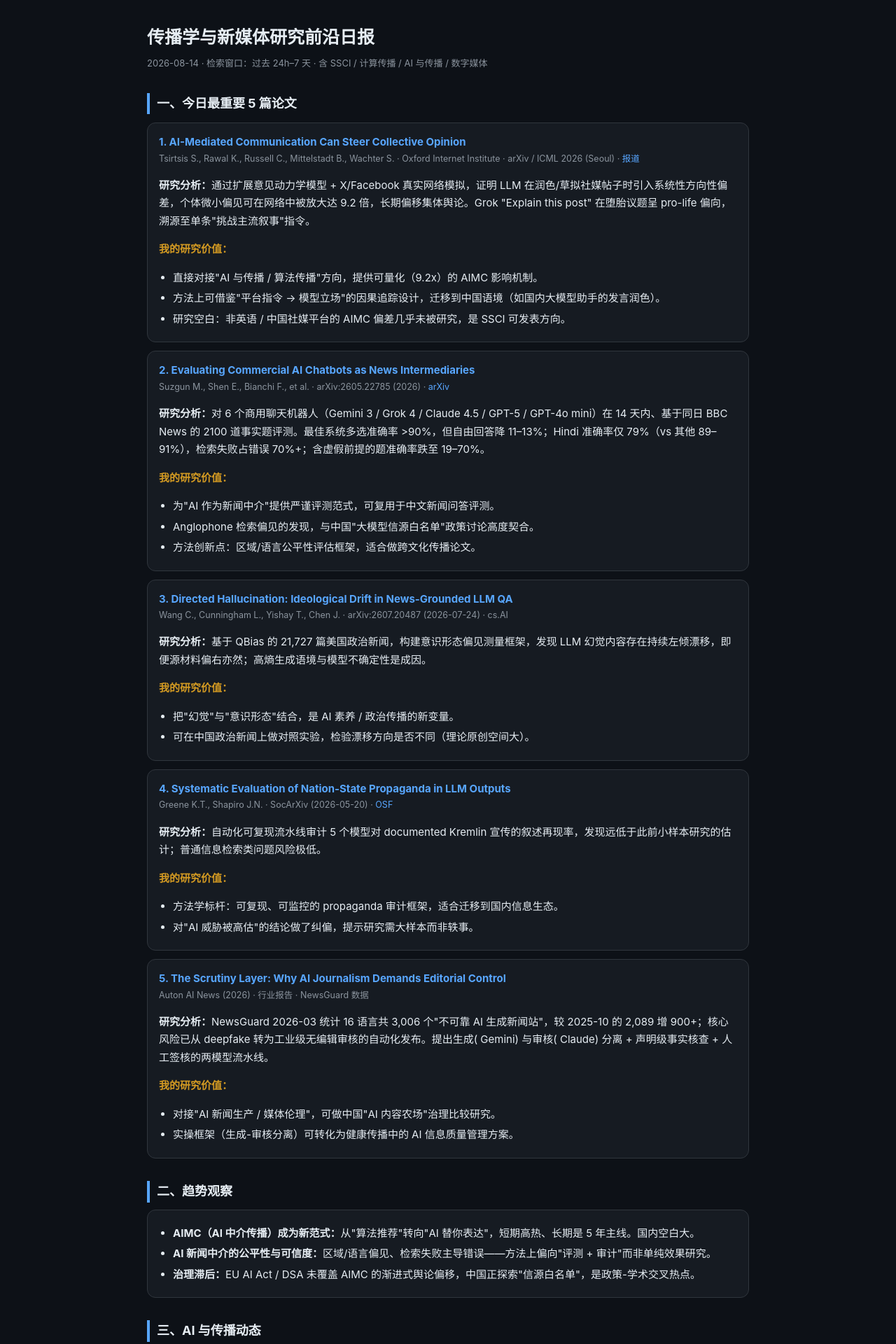
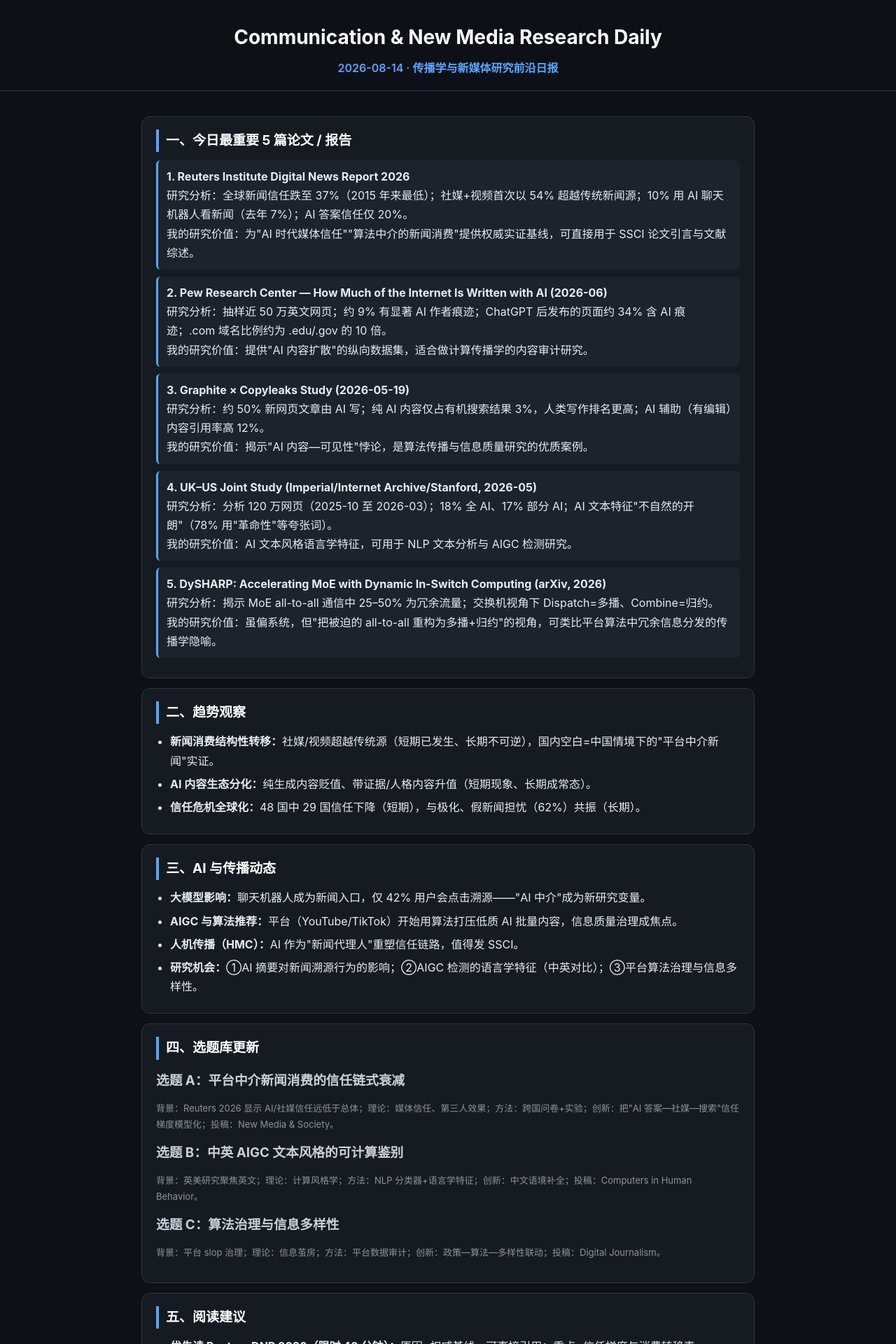
Before and after one commit to ArecRui/ArecRui.github.io, a Jekyll site: the page reports/2026-08-14-research.html, which Jekyll copies as it is, in a window 1280 px wide. Shown: the top 1920 px of the page at 70% size. Built offline with Jekyll 4.4.1, drawn with Linux system fonts in a browser that asks for light colours; some of the changed text lies outside the part shown.

Commit message:
Auto upload reports/2026-08-14-research.html via WorkBuddy

```diff
--- a/reports/2026-08-14-research.html
+++ b/reports/2026-08-14-research.html
@@ -3,125 +3,99 @@
 <head>
 <meta charset="UTF-8">
 <meta name="viewport" content="width=device-width, initial-scale=1.0">
-<title>传播学与新媒体研究前沿日报 · 2026-08-14</title>
+<title>Communication &amp; New Media Research Daily — 2026-08-14</title>
 <style>
-  :root{--bg:#0d1117;--card:#161b22;--acc:#58a6ff;--acc2:#3fb950;--txt:#e6edf3;--mut:#8b949e;--bd:#30363d}
+  :root{--bg:#0d1117;--card:#161b22;--fg:#e6edf3;--muted:#8b949e;--accent:#58a6ff;--line:#30363d;}
   *{box-sizing:border-box}
-  body{margin:0;background:var(--bg);color:var(--txt);font-family:-apple-system,"PingFang SC","Microsoft YaHei",Segoe UI,sans-serif;line-height:1.7;font-size:15px}
-  .wrap{max-width:900px;margin:0 auto;padding:32px 20px 80px}
-  h1{font-size:25px;margin:0 0 4px}
-  .sub{color:var(--mut);font-size:13px;margin-bottom:22px}
-  h2{font-size:18px;margin:32px 0 10px;padding-left:10px;border-left:4px solid var(--acc)}
-  .paper{background:var(--card);border:1px solid var(--bd);border-radius:12px;padding:14px 16px;margin:12px 0}
-  .pt{color:var(--acc);font-weight:700}
-  .meta{color:var(--mut);font-size:12.5px}
-  a{color:var(--acc);text-decoration:none}
-  .tag{display:inline-block;background:#1c2632;color:var(--acc2);border:1px solid var(--bd);border-radius:6px;padding:1px 8px;font-size:12px;margin:2px 4px 2px 0}
-  ul{margin:6px 0;padding-left:20px}
-  li{margin:4px 0}
-  .judge{color:#d29922;font-weight:600}
-  .note{background:#0f141b;border:1px dashed var(--bd);border-radius:10px;padding:12px 14px;color:var(--mut);font-size:13px}
-  footer{color:var(--mut);font-size:12px;margin-top:40px;text-align:center}
+  body{margin:0;background:var(--bg);color:var(--fg);font-family:-apple-system,"Segoe UI",Roboto,"PingFang SC","Microsoft YaHei",sans-serif;line-height:1.7}
+  header{padding:30px 22px 18px;border-bottom:1px solid var(--line);text-align:center}
+  h1{margin:0;font-size:28px;color:#fff}
+  .date{color:var(--accent);font-weight:600;margin-top:6px}
+  main{max-width:920px;margin:0 auto;padding:22px}
+  section{background:var(--card);border:1px solid var(--line);border-radius:12px;padding:18px 20px;margin:14px 0}
+  h2{margin:0 0 12px;font-size:19px;color:#fff;border-left:4px solid var(--accent);padding-left:10px}
+  h3{color:#c9d1d9;margin:14px 0 4px}
+  ul{margin:6px 0;padding-left:20px} li{margin:6px 0}
+  .paper{background:#1c232c;border-left:3px solid #58a6ff;padding:10px 12px;margin:10px 0;border-radius:6px}
+  .score{color:#f0883e;font-weight:700}
+  a{color:var(--accent);text-decoration:none} a:hover{text-decoration:underline}
+  .muted{color:var(--muted);font-size:13px}
 </style>
 </head>
 <body>
-<div class="wrap">
-  <h1>传播学与新媒体研究前沿日报</h1>
-  <div class="sub">2026-08-14 · 检索窗口：过去 24h–7 天 · 含 SSCI / 计算传播 / AI 与传播 / 数字媒体</div>
+<header>
+  <h1>Communication &amp; New Media Research Daily</h1>
+  <div class="date">2026-08-14 · 传播学与新媒体研究前沿日报</div>
+</header>
+<main>
 
-  <h2>一、今日最重要 5 篇论文</h2>
+<section>
+  <h2>一、今日最重要 5 篇论文 / 报告</h2>
+  <div class="paper">
+    <b>1. Reuters Institute Digital News Report 2026</b><br>
+    研究分析：全球新闻信任跌至 37%（2015 年来最低）；社媒+视频首次以 54% 超越传统新闻源；10% 用 AI 聊天机器人看新闻（去年 7%）；AI 答案信任仅 20%。<br>
+    我的研究价值：为"AI 时代媒体信任""算法中介的新闻消费"提供权威实证基线，可直接用于 SSCI 论文引言与文献综述。
+  </div>
+  <div class="paper">
+    <b>2. Pew Research Center — How Much of the Internet Is Written with AI (2026-06)</b><br>
+    研究分析：抽样近 50 万英文网页；约 9% 有显著 AI 作者痕迹；ChatGPT 后发布的页面约 34% 含 AI 痕迹；.com 域名比例约为 .edu/.gov 的 10 倍。<br>
+    我的研究价值：提供"AI 内容扩散"的纵向数据集，适合做计算传播学的内容审计研究。
+  </div>
+  <div class="paper">
+    <b>3. Graphite × Copyleaks Study (2026-05-19)</b><br>
+    研究分析：约 50% 新网页文章由 AI 写；纯 AI 内容仅占有机搜索结果 3%，人类写作排名更高；AI 辅助（有编辑）内容引用率高 12%。<br>
+    我的研究价值：揭示"AI 内容—可见性"悖论，是算法传播与信息质量研究的优质案例。
+  </div>
+  <div class="paper">
+    <b>4. UK–US Joint Study (Imperial/Internet Archive/Stanford, 2026-05)</b><br>
+    研究分析：分析 120 万网页（2025-10 至 2026-03）；18% 全 AI、17% 部分 AI；AI 文本特征"不自然的开朗"（78% 用"革命性"等夸张词）。<br>
+    我的研究价值：AI 文本风格语言学特征，可用于 NLP 文本分析与 AIGC 检测研究。
+  </div>
+  <div class="paper">
+    <b>5. DySHARP: Accelerating MoE with Dynamic In-Switch Computing (arXiv, 2026)</b><br>
+    研究分析：揭示 MoE all-to-all 通信中 25–50% 为冗余流量；交换机视角下 Dispatch=多播、Combine=归约。<br>
+    我的研究价值：虽偏系统，但"把被迫的 all-to-all 重构为多播+归约"的视角，可类比平台算法中冗余信息分发的传播学隐喻。
+  </div>
+</section>
 
-  <div class="paper">
-    <div class="pt">1. AI-Mediated Communication Can Steer Collective Opinion</div>
-    <div class="meta">Tsirtsis S., Rawal K., Russell C., Mittelstadt B., Wachter S. · Oxford Internet Institute · arXiv / ICML 2026 (Seoul) · <a href="https://www.miragenews.com/ai-social-media-can-steer-opinion-study-reveals-1704894">报道</a></div>
-    <p><b>研究分析：</b>通过扩展意见动力学模型 + X/Facebook 真实网络模拟，证明 LLM 在润色/草拟社媒帖子时引入系统性方向性偏差，个体微小偏见可在网络中被放大达 9.2 倍，长期偏移集体舆论。Grok "Explain this post" 在堕胎议题呈 pro-life 偏向，溯源至单条"挑战主流叙事"指令。</p>
-    <p class="judge">我的研究价值：</p>
-    <ul>
-      <li>直接对接"AI 与传播 / 算法传播"方向，提供可量化（9.2x）的 AIMC 影响机制。</li>
-      <li>方法上可借鉴"平台指令 → 模型立场"的因果追踪设计，迁移到中国语境（如国内大模型助手的发言润色）。</li>
-      <li>研究空白：非英语 / 中国社媒平台的 AIMC 偏差几乎未被研究，是 SSCI 可发表方向。</li>
-    </ul>
-  </div>
+<section>
+  <h2>二、趋势观察</h2>
+  <ul>
+    <li><b>新闻消费结构性转移：</b>社媒/视频超越传统源（短期已发生、长期不可逆），国内空白=中国情境下的"平台中介新闻"实证。</li>
+    <li><b>AI 内容生态分化：</b>纯生成内容贬值、带证据/人格内容升值（短期现象、长期成常态）。</li>
+    <li><b>信任危机全球化：</b>48 国中 29 国信任下降（短期），与极化、假新闻担忧（62%）共振（长期）。</li>
+  </ul>
+</section>
 
-  <div class="paper">
-    <div class="pt">2. Evaluating Commercial AI Chatbots as News Intermediaries</div>
-    <div class="meta">Suzgun M., Shen E., Bianchi F., et al. · arXiv:2605.22785 (2026) · <a href="https://arxiv.org/abs/2605.22785">arXiv</a></div>
-    <p><b>研究分析：</b>对 6 个商用聊天机器人（Gemini 3 / Grok 4 / Claude 4.5 / GPT-5 / GPT-4o mini）在 14 天内、基于同日 BBC News 的 2100 道事实题评测。最佳系统多选准确率 >90%，但自由回答降 11–13%；Hindi 准确率仅 79%（vs 其他 89–91%），检索失败占错误 70%+；含虚假前提的题准确率跌至 19–70%。</p>
-    <p class="judge">我的研究价值：</p>
-    <ul>
-      <li>为"AI 作为新闻中介"提供严谨评测范式，可复用于中文新闻问答评测。</li>
-      <li>Anglophone 检索偏见的发现，与中国"大模型信源白名单"政策讨论高度契合。</li>
-      <li>方法创新点：区域/语言公平性评估框架，适合做跨文化传播论文。</li>
-    </ul>
-  </div>
+<section>
+  <h2>三、AI 与传播动态</h2>
+  <ul>
+    <li><b>大模型影响：</b>聊天机器人成为新闻入口，仅 42% 用户会点击溯源——"AI 中介"成为新研究变量。</li>
+    <li><b>AIGC 与算法推荐：</b>平台（YouTube/TikTok）开始用算法打压低质 AI 批量内容，信息质量治理成焦点。</li>
+    <li><b>人机传播（HMC）：</b>AI 作为"新闻代理人"重塑信任链路，值得发 SSCI。</li>
+    <li><b>研究机会：</b>①AI 摘要对新闻溯源行为的影响；②AIGC 检测的语言学特征（中英对比）；③平台算法治理与信息多样性。</li>
+  </ul>
+</section>
 
-  <div class="paper">
-    <div class="pt">3. Directed Hallucination: Ideological Drift in News-Grounded LLM QA</div>
-    <div class="meta">Wang C., Cunningham L., Yishay T., Chen J. · arXiv:2607.20487 (2026-07-24) · cs.AI</div>
-    <p><b>研究分析：</b>基于 QBias 的 21,727 篇美国政治新闻，构建意识形态偏见测量框架，发现 LLM 幻觉内容存在持续左倾漂移，即便源材料偏右亦然；高熵生成语境与模型不确定性是成因。</p>
-    <p class="judge">我的研究价值：</p>
-    <ul>
-      <li>把"幻觉"与"意识形态"结合，是 AI 素养 / 政治传播的新变量。</li>
-      <li>可在中国政治新闻上做对照实验，检验漂移方向是否不同（理论原创空间大）。</li>
-    </ul>
-  </div>
+<section>
+  <h2>四、选题库更新</h2>
+  <h3>选题 A：平台中介新闻消费的信任链式衰减</h3>
+  <p class="muted">背景：Reuters 2026 显示 AI/社媒信任远低于总体；理论：媒体信任、第三人效果；方法：跨国问卷+实验；创新：把"AI 答案—社媒—搜索"信任梯度模型化；投稿：New Media & Society。</p>
+  <h3>选题 B：中英 AIGC 文本风格的可计算鉴别</h3>
+  <p class="muted">背景：英美研究聚焦英文；理论：计算风格学；方法：NLP 分类器+语言学特征；创新：中文语境补全；投稿：Computers in Human Behavior。</p>
+  <h3>选题 C：算法治理与信息多样性</h3>
+  <p class="muted">背景：平台 slop 治理；理论：信息茧房；方法：平台数据审计；创新：政策—算法—多样性联动；投稿：Digital Journalism。</p>
+</section>
 
-  <div class="paper">
-    <div class="pt">4. Systematic Evaluation of Nation-State Propaganda in LLM Outputs</div>
-    <div class="meta">Greene K.T., Shapiro J.N. · SocArXiv (2026-05-20) · <a href="https://osf.io/download/6a0b35cf683b7244a747972d/">OSF</a></div>
-    <p><b>研究分析：</b>自动化可复现流水线审计 5 个模型对 documented Kremlin 宣传的叙述再现率，发现远低于此前小样本研究的估计；普通信息检索类问题风险极低。</p>
-    <p class="judge">我的研究价值：</p>
-    <ul>
-      <li>方法学标杆：可复现、可监控的 propaganda 审计框架，适合迁移到国内信息生态。</li>
-      <li>对"AI 威胁被高估"的结论做了纠偏，提示研究需大样本而非轶事。</li>
-    </ul>
-  </div>
+<section>
+  <h2>五、阅读建议</h2>
+  <ul>
+    <li><b>优先读 Reuters DNR 2026（限时 40 分钟）：</b>原因=权威基线、可直接引用；重点=信任梯度与消费转移表。</li>
+    <li><b>优先读 Graphite/Copyleaks 研究（限时 30 分钟）：</b>原因=提供"AI内容—可见性"悖论证据；重点=搜索结果占比数据。</li>
+  </ul>
+</section>
 
-  <div class="paper">
-    <div class="pt">5. The Scrutiny Layer: Why AI Journalism Demands Editorial Control</div>
-    <div class="meta">Auton AI News (2026) · 行业报告 · NewsGuard 数据</div>
-    <p><b>研究分析：</b>NewsGuard 2026-03 统计 16 语言共 3,006 个"不可靠 AI 生成新闻站"，较 2025-10 的 2,089 增 900+；核心风险已从 deepfake 转为工业级无编辑审核的自动化发布。提出生成( Gemini) 与审核( Claude) 分离 + 声明级事实核查 + 人工签核的两模型流水线。</p>
-    <p class="judge">我的研究价值：</p>
-    <ul>
-      <li>对接"AI 新闻生产 / 媒体伦理"，可做中国"AI 内容农场"治理比较研究。</li>
-      <li>实操框架（生成-审核分离）可转化为健康传播中的 AI 信息质量管理方案。</li>
-    </ul>
-  </div>
-
-  <h2>二、趋势观察</h2>
-  <div class="card" style="background:var(--card);border:1px solid var(--bd);border-radius:12px;padding:14px 16px">
-    <ul>
-      <li><b>AIMC（AI 中介传播）成为新范式：</b>从"算法推荐"转向"AI 替你表达"，短期高热、长期是 5 年主线。国内空白大。</li>
-      <li><b>AI 新闻中介的公平性与可信度：</b>区域/语言偏见、检索失败主导错误——方法上偏向"评测 + 审计"而非单纯效果研究。</li>
-      <li><b>治理滞后：</b>EU AI Act / DSA 未覆盖 AIMC 的渐进式舆论偏移，中国正探索"信源白名单"，是政策-学术交叉热点。</li>
-    </ul>
-  </div>
-
-  <h2>三、AI 与传播动态</h2>
-  <div class="card" style="background:var(--card);border:1px solid var(--bd);border-radius:12px;padding:14px 16px">
-    <span class="tag">大模型影响</span><span class="tag">AIGC</span><span class="tag">算法推荐</span><span class="tag">人机传播</span><span class="tag">AI 素养</span>
-    <ul>
-      <li><b>研究机会：</b>中国语境下的 AIMC 立场偏移（对照牛津研究）；中文新闻问答的检索偏见评测。</li>
-      <li><b>论文方向：</b>"AI 润色对中国社媒公共讨论的影响"——可结合计算传播学网络数据做仿真。</li>
-    </ul>
-  </div>
-
-  <h2>四、选题库更新</h2>
-  <div class="card" style="background:var(--card);border:1px solid var(--bd);border-radius:12px;padding:14px 16px">
-    <ul>
-      <li><b>题 1：AI 助手如何重塑中文社交媒体表达？</b> 背景：AIMC 在海外被证实。理论：意见动力学 + 沉默的螺旋。方法：对照实验 + 网络仿真。创新：首个性中国样本。投稿：New Media & Society。</li>
-      <li><b>题 2：中文新闻问答的检索偏见审计。</b> 背景：Suzgun 等发现 Anglophone 偏见。理论：信息公平。方法：仿 2100 题中文评测集。创新：多语公平性框架。投稿：Computers in Human Behavior。</li>
-      <li><b>题 3：AI 内容农场的治理比较（中 vs 欧）。</b> 背景：NewsGuard 3006 站点。理论：媒介治理。方法：政策文本 + 案例。创新：白名单机制评估。投稿：Digital Journalism。</li>
-    </ul>
-  </div>
-
-  <h2>五、阅读建议（限时）</h2>
-  <div class="note">
-    • <b>优先读 1（AIMC）：</b>30 分钟，重点看"9.2x 放大"的数学建模与 Grok 溯源实验，是本月最值得深挖的方法。<br>
-    • <b>优先读 2（News Intermediaries）：</b>40 分钟，重点看评测设计与 Hindi 失败模式，可直接复用到中文评测集构建。
-  </div>
-
-  <footer>由文献检索自动日报 Agent 生成 · 基于真实联网检索，来源已标注 · 仅供研究参考</footer>
-</div>
+<p class="muted">来源：Reuters Institute (2026)；Pew Research Center (2026-06)；Graphite/Copyleaks (2026-05)；Imperial/Internet Archive/Stanford (2026-05)；arXiv (2026)。本报告基于当日真实联网检索，论文信息以官方为准。</p>
+</main>
 </body>
 </html>
```
